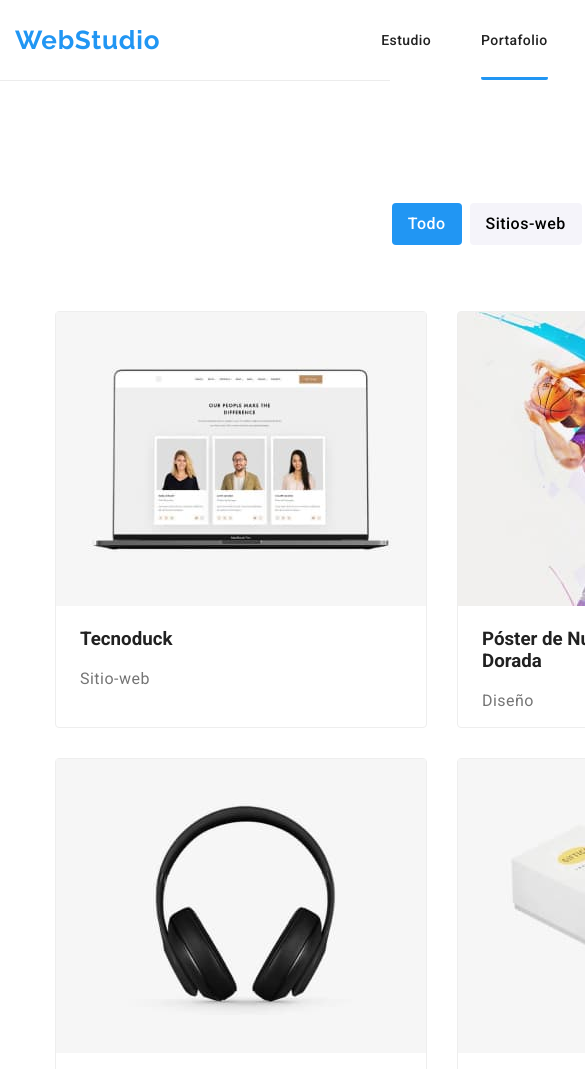
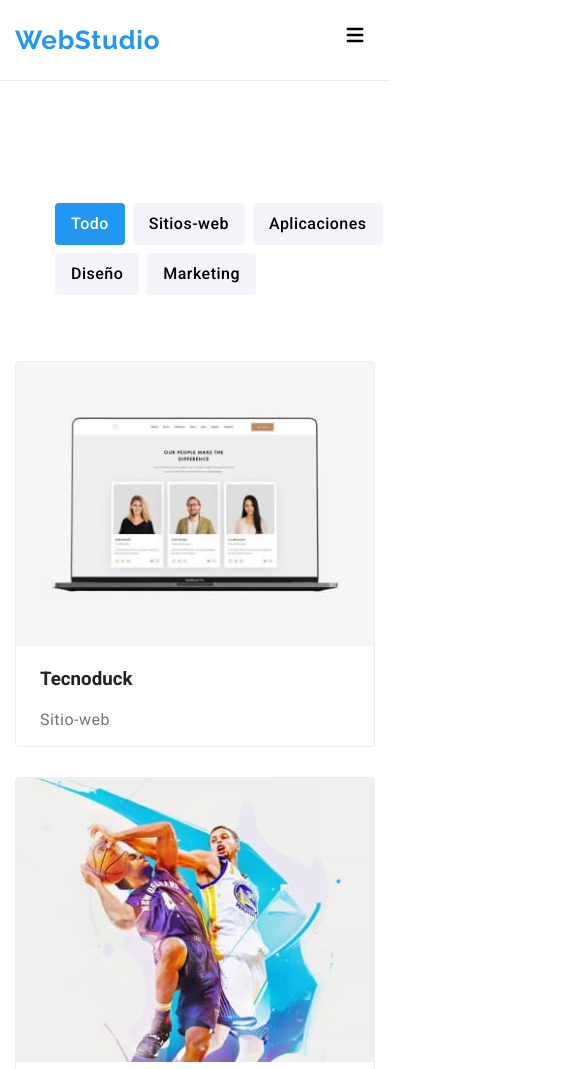
Before and after one commit to edopore/modal, a plain HTML site: page portfolio.html in a window 390 px wide. Shown: the top 1069 px of the page, 585 px wide, since content can reach past the window. Drawn offline with nearby package versions, Linux system fonts and the light colour scheme.

Commit message:
responsive mobile portfolio

```diff
--- a/css/styles.css
+++ b/css/styles.css
@@ -463,9 +463,9 @@ color: rgba(33, 33, 33, 1);
 
 .filter__list{
   display: flex;
-  justify-content: center;
-  align-items: center;
+  flex-wrap: wrap;
   gap: 8px;
+  width: 400px;
   padding-bottom: 50px;
 }
 
@@ -477,7 +477,8 @@ color: rgba(33, 33, 33, 1);
 }
 
 .gallery__item{
-  flex-basis: calc((100% - 60px) / 9);
+  width: 450px;
+  height: auto;
   background-color: rgb(255, 255, 255);
   border: 1px solid rgb(238, 238, 238);
   border-radius: 4px;
@@ -487,6 +488,10 @@ color: rgba(33, 33, 33, 1);
   box-shadow: 1px 4px 6px 0px rgba(0, 0, 0, 0.16), 0px 4px 4px 0px rgba(0, 0, 0, 0.06), 0px 1px 1px 0px rgba(0, 0, 0, 0.12);
 }
 
+.gallery__img{
+  width: 100%;
+  height: auto;
+}
 .gallery__item:hover .gallery__text{
   top: 0;
 }
--- a/portfolio.html
+++ b/portfolio.html
@@ -5,7 +5,8 @@
     <meta name="viewport" content="width=device-width, initial-scale=1.0" />
     <title>Document</title>
     <link rel="stylesheet" href="https://cdnjs.cloudflare.com/ajax/libs/modern-normalize/1.0.0/modern-normalize.min.css"/>
-    <link rel="stylesheet" href="./sass/main.min.css"/>
+    <!-- <link rel="stylesheet" href="./sass/main.min.css"/> -->
+    <link rel="stylesheet" href="./css/styles.css"/>
   </head>
   <body>
     <header class="header">
@@ -33,6 +34,25 @@
           </li>
         </ul>
     </div>
+    <button
+          class="menu-toggle js-open-menu"
+          aria-expanded="false"
+          aria-controls="mobile-menu"
+        >
+          <svg
+            width="24"
+            height="24"
+            fill="currentColor"
+            viewBox="0 0 20 20"
+            xmlns="http://www.w3.org/2000/svg"
+          >
+            <path
+              fill-rule="evenodd"
+              d="M3 5a1 1 0 011-1h12a1 1 0 110 2H4a1 1 0 01-1-1zM3 10a1 1 0 011-1h12a1 1 0 110 2H4a1 1 0 01-1-1zM3 15a1 1 0 011-1h12a1 1 0 110 2H4a1 1 0 01-1-1z"
+              clip-rule="evenodd"
+            ></path>
+          </svg>
+        </button>
     </header>
     <main class="main">
       <section class="filter">
@@ -45,10 +65,10 @@
           <li class="filter__item"><button class="filter__button" type="button">Diseño</button></li>
           <li class="filter__item"><button class="filter__button" type="button">Marketing</button></li>
         </ul>
-        <ul class="gallery__list list">
+        <ul class="gallery__list list p-0">
           <li class="gallery__item">
             <div class="gallery__container">
-              <img class="gallery__img" src="./images/Portafolio1.jpg" alt="portafolio sitio-web" width="370" height="294"/>
+              <img class="gallery__img" src="./images/Portafolio1.jpg" alt="portafolio sitio-web"/>
               <p class="gallery__text">Tecnoduck es una plataforma de distribución de coronavirus de última generación. Las compañías usan esta plataforma para el espionaje digital y los ataques a los servidores seguros de la competencia.</p>
             </div>
             <div class="gallery__description">
@@ -143,7 +163,7 @@
     <footer class="footer">
       <div class="container">
         <div class="footer__section">
-        <ul class="footer__list list">
+        <ul class="footer__list list p-0">
           <li class="footer__item">
             <a class="footer__link" href="./index.html" rel="noopener noreferrer" target="_self">WebStudio</a></li>
           <li class="footer__item">
```
Also changed, not shown: index.html (+1 -1 lines).
